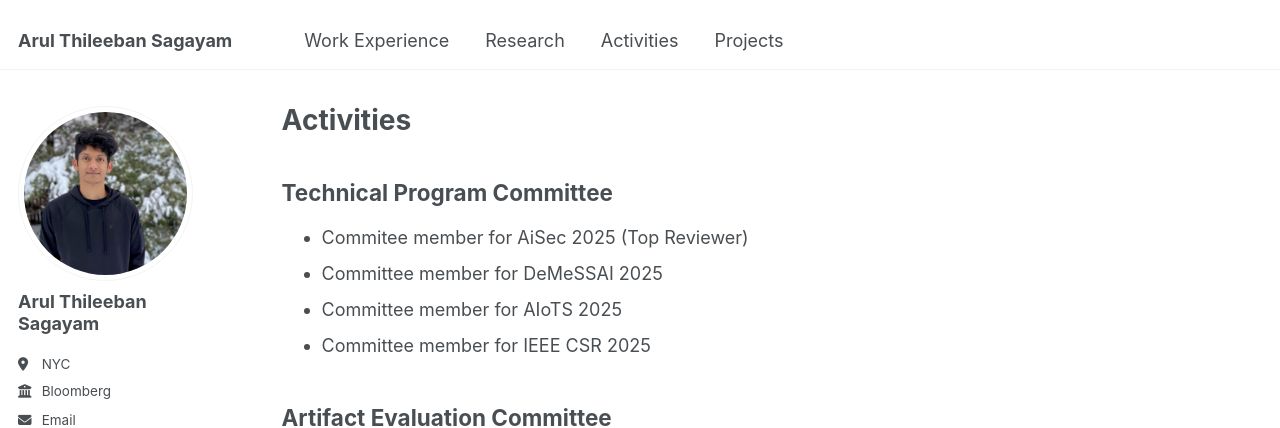
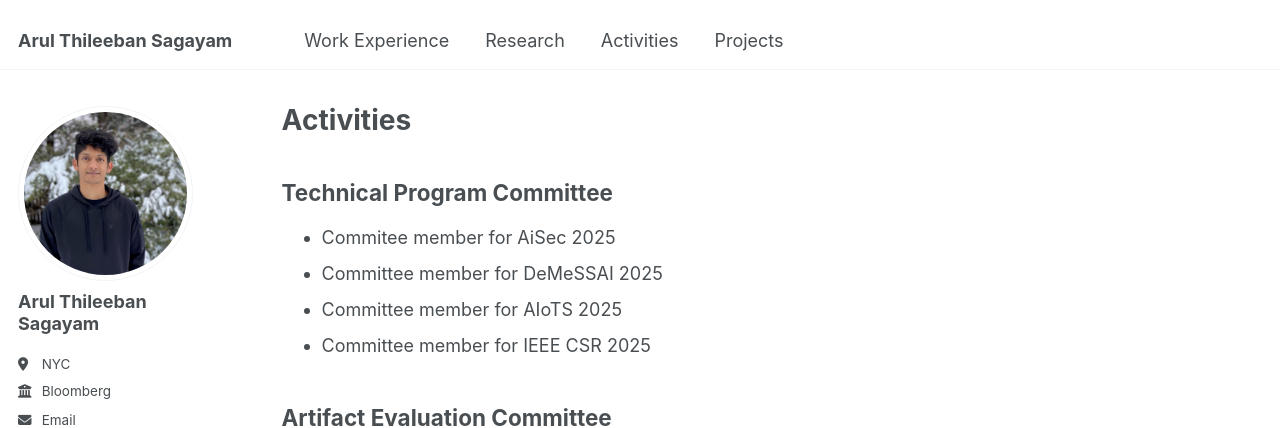
Before and after one commit to arulthileeban/arulthileeban.github.io, a Jekyll site: the page built from _pages/activities.md, in a window 1280 px wide and 1027 px high. Shown: the top 428 px of the window. Built offline with Jekyll 4.4.1, drawn with Linux system fonts in a browser that asks for light colours.

Commit message:
Checkpoint #5

```diff
--- a/_pages/activities.md
+++ b/_pages/activities.md
@@ -9,7 +9,7 @@ author_profile: true
 
 ## Technical Program Committee
 
-- Commitee member for AiSec 2025 (Top Reviewer)
+- Commitee member for AiSec 2025
 - Committee member for DeMeSSAI 2025
 - Committee member for AIoTS 2025
 - Committee member for IEEE CSR 2025
```
